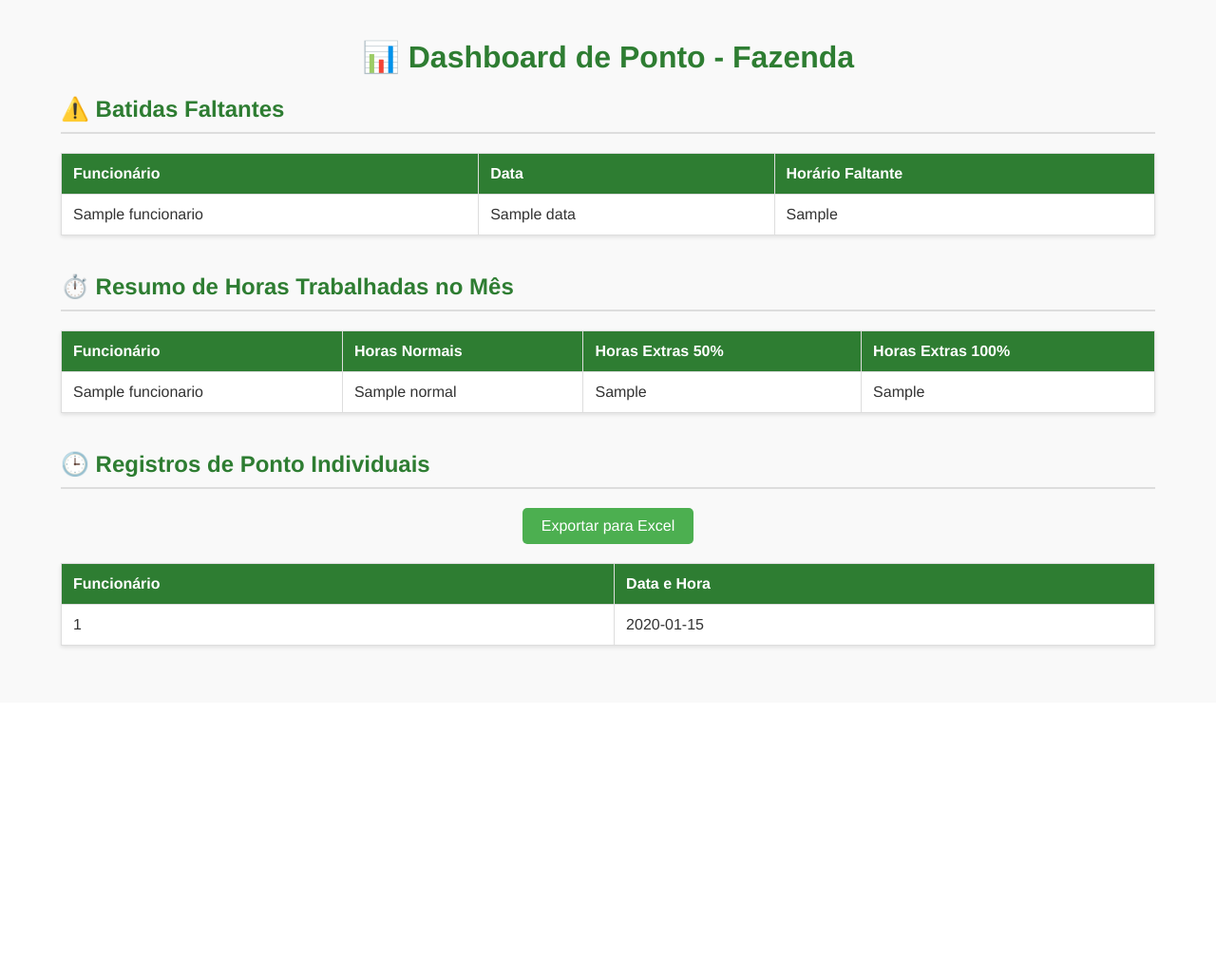
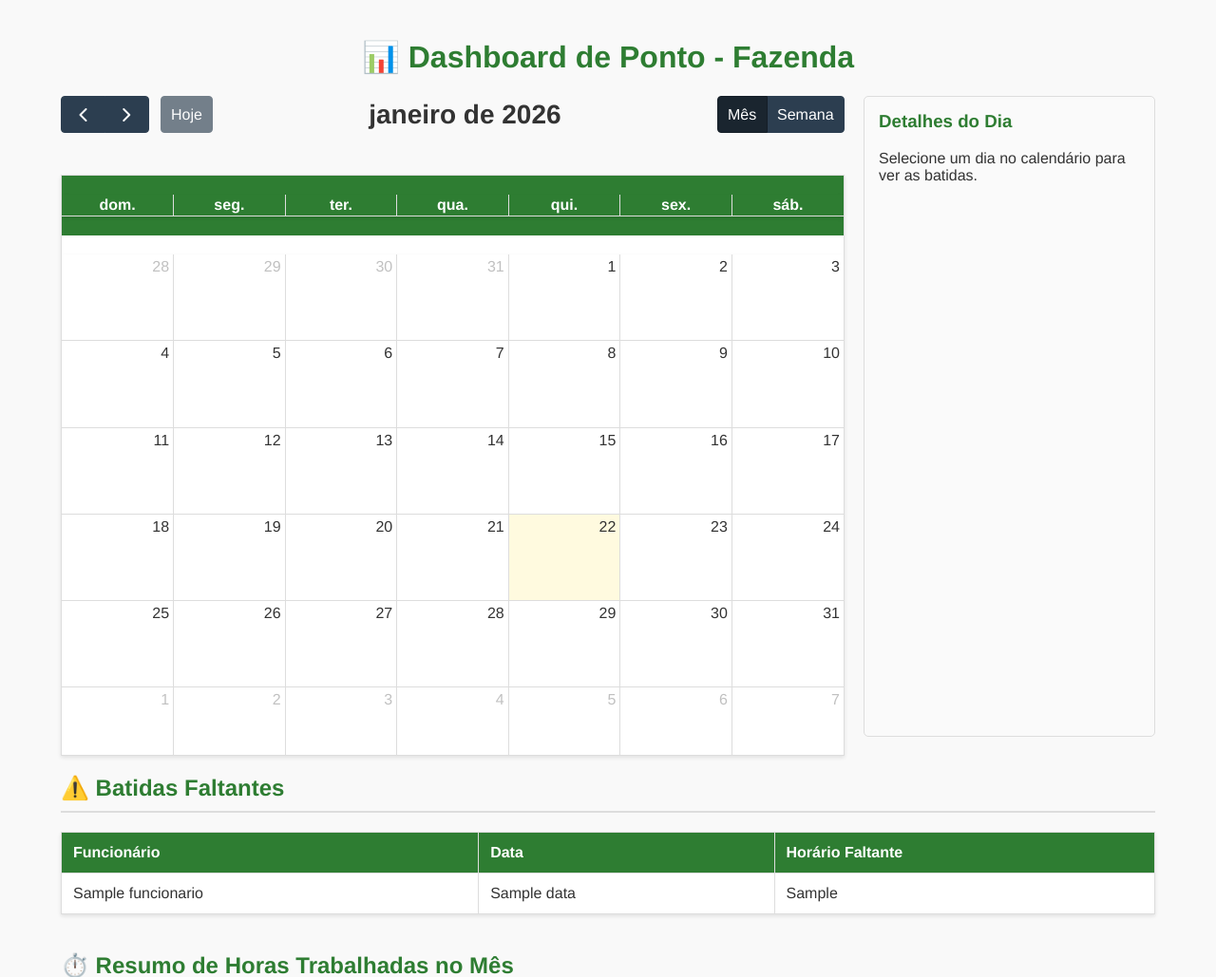
Before and after one commit to c-senju/ponto-fazenda, a Flask app: template templates/index.html in a window 1280 px wide. Shown: the part 71-1100 px from the top of the page at 95% size. Before the commit the page ends 754 px from the top, so only its background shows below. Run offline with Flask 3, Linux system fonts and the light colour scheme; the template is opened without the code that fills it: most values are stand-ins (such as "Sample title", 1, 10 or a date in 2020); lists and menus that the app fills with data are empty; some libraries are stand-ins or nearby versions.

Commit message:
feat: Add interactive calendar to dashboard
- Integrates the FullCalendar.js library to display a month-view calendar.
- Implements a `dateClick` event handler to show the time clock punches for the selected day in a details pane.
- Restructures the dashboard layout to accommodate the new calendar view.
- Restores the database connection in the `index` route, with a fallback to mock data for development.

```diff
--- a/app.py
+++ b/app.py
@@ -174,55 +174,51 @@ def index():
     if not session.get('logged_in'):
         return redirect(url_for('login'))
 
-    # --- DADOS FICTÍCIOS ESTRUTURADOS ---
-    # Simula registros de ponto com falhas e horas extras para testar a lógica.
-    # Usamos uma data fixa (última segunda-feira) para garantir que os dias da semana sejam consistentes.
-    hoje = datetime.now().date()
-    segunda_feira_passada = hoje - timedelta(days=hoje.weekday())
+    registros_brutos = []
+    try:
+        # Tenta conectar ao banco de dados e buscar os registros
+        conn = get_db_connection()
+        cur = conn.cursor()
+        cur.execute("SELECT func_id, horario FROM registros ORDER BY horario DESC")
+        registros_brutos = cur.fetchall()
+        cur.close()
+        conn.close()
+    except Exception as e:
+        print(f"ALERTA: Não foi possível conectar ao banco de dados: {e}")
+        print("Usando dados fictícios para visualização.")
 
-    registros_ficticios = [
-        # --- João ---
-        # Segunda (8h normais)
-        ('1', datetime.combine(segunda_feira_passada, time(7, 5))),
-        ('1', datetime.combine(segunda_feira_passada, time(11, 2))),
-        ('1', datetime.combine(segunda_feira_passada, time(13, 1))),
-        ('1', datetime.combine(segunda_feira_passada, time(17, 8))),
-        # Terça (8h normais + 1h extra 50%)
-        ('1', datetime.combine(segunda_feira_passada + timedelta(days=1), time(7, 1))),
-        ('1', datetime.combine(segunda_feira_passada + timedelta(days=1), time(11, 0))),
-        ('1', datetime.combine(segunda_feira_passada + timedelta(days=1), time(13, 5))),
-        ('1', datetime.combine(segunda_feira_passada + timedelta(days=1), time(18, 2))),
-        # Sábado (4h normais)
-        ('1', datetime.combine(segunda_feira_passada + timedelta(days=5), time(7, 0))),
-        ('1', datetime.combine(segunda_feira_passada + timedelta(days=5), time(11, 0))),
-        # Domingo (2h extra 100%)
-        ('1', datetime.combine(segunda_feira_passada + timedelta(days=6), time(8, 0))),
-        ('1', datetime.combine(segunda_feira_passada + timedelta(days=6), time(10, 0))),
+        # --- DADOS FICTÍCIOS ESTRUTURADOS (Fallback) ---
+        hoje = datetime.now().date()
+        segunda_feira_passada = hoje - timedelta(days=hoje.weekday())
+        registros_brutos = [
+            ('1', datetime.combine(segunda_feira_passada, time(7, 5))),
+            ('1', datetime.combine(segunda_feira_passada, time(11, 2))),
+            ('1', datetime.combine(segunda_feira_passada, time(13, 1))),
+            ('1', datetime.combine(segunda_feira_passada, time(17, 8))),
+            ('1', datetime.combine(segunda_feira_passada + timedelta(days=1), time(7, 1))),
+            ('1', datetime.combine(segunda_feira_passada + timedelta(days=1), time(11, 0))),
+            ('1', datetime.combine(segunda_feira_passada + timedelta(days=1), time(13, 5))),
+            ('1', datetime.combine(segunda_feira_passada + timedelta(days=1), time(18, 2))),
+            ('1', datetime.combine(segunda_feira_passada + timedelta(days=5), time(7, 0))),
+            ('1', datetime.combine(segunda_feira_passada + timedelta(days=5), time(11, 0))),
+            ('1', datetime.combine(segunda_feira_passada + timedelta(days=6), time(8, 0))),
+            ('1', datetime.combine(segunda_feira_passada + timedelta(days=6), time(10, 0))),
+            ('2', datetime.combine(segunda_feira_passada, time(7, 3))),
+            ('2', datetime.combine(segunda_feira_passada, time(11, 1))),
+            ('2', datetime.combine(segunda_feira_passada, time(13, 0))),
+            ('2', datetime.combine(segunda_feira_passada + timedelta(days=1), time(7, 6))),
+            ('2', datetime.combine(segunda_feira_passada + timedelta(days=1), time(11, 4))),
+            ('2', datetime.combine(segunda_feira_passada + timedelta(days=1), time(13, 2))),
+            ('2', datetime.combine(segunda_feira_passada + timedelta(days=1), time(17, 9))),
+            ('2', datetime.combine(segunda_feira_passada + timedelta(days=5), time(7, 0))),
+            ('2', datetime.combine(segunda_feira_passada + timedelta(days=5), time(13, 0))),
+        ]
 
-        # --- Maria ---
-        # Segunda (Batida ímpar, apenas as 2 primeiras são consideradas -> 4h normais)
-        ('2', datetime.combine(segunda_feira_passada, time(7, 3))),
-        ('2', datetime.combine(segunda_feira_passada, time(11, 1))),
-        ('2', datetime.combine(segunda_feira_passada, time(13, 0))), # Esta será ignorada
-        # Terça (8h normais)
-        ('2', datetime.combine(segunda_feira_passada + timedelta(days=1), time(7, 6))),
-        ('2', datetime.combine(segunda_feira_passada + timedelta(days=1), time(11, 4))),
-        ('2', datetime.combine(segunda_feira_passada + timedelta(days=1), time(13, 2))),
-        ('2', datetime.combine(segunda_feira_passada + timedelta(days=1), time(17, 9))),
-        # Sábado (4h normais + 2h extra 50%)
-        ('2', datetime.combine(segunda_feira_passada + timedelta(days=5), time(7, 0))),
-        ('2', datetime.combine(segunda_feira_passada + timedelta(days=5), time(13, 0))),
-    ]
-
-    # Processa os dados para encontrar pontos faltantes
-    pontos_faltantes = processar_pontos_faltantes(registros_ficticios, funcionarios)
-
-    # Calcula as horas trabalhadas e extras
-    resumo_horas = calcular_horas_trabalhadas(registros_ficticios, funcionarios)
-
-    # Prepara os dados brutos para a visualização da tabela de registros
+    # Processa os dados (sejam eles do banco ou fictícios)
+    pontos_faltantes = processar_pontos_faltantes(registros_brutos, funcionarios)
+    resumo_horas = calcular_horas_trabalhadas(registros_brutos, funcionarios)
     dados_mapeados = sorted(
-        [(funcionarios.get(r[0], "Desconhecido"), r[1]) for r in registros_ficticios],
+        [(funcionarios.get(str(r[0]), "Desconhecido"), r[1]) for r in registros_brutos],
         key=lambda x: x[1],
         reverse=True
     )
--- a/templates/base.html
+++ b/templates/base.html
@@ -39,6 +39,8 @@
         }
         {% block style %}{% endblock %}
     </style>
+    <!-- FullCalendar CSS -->
+    <link href="https://cdn.jsdelivr.net/npm/fullcalendar@5.11.3/main.min.css" rel="stylesheet">
 </head>
 <body>
     <div class="header">
@@ -50,5 +52,10 @@
     <div class="container">
         {% block content %}{% endblock %}
     </div>
+
+    <!-- FullCalendar JS -->
+    <script src="https://cdn.jsdelivr.net/npm/fullcalendar@5.11.3/main.min.js"></script>
+    <!-- FullCalendar Portuguese Language -->
+    <script src="https://cdn.jsdelivr.net/npm/fullcalendar@5.11.3/locales/pt-br.js"></script>
 </body>
 </html>
--- a/templates/index.html
+++ b/templates/index.html
@@ -3,6 +3,27 @@
 {% block title %}Dashboard - Ponto Fazenda{% endblock %}
 
 {% block style %}
+    #calendar-container {
+        display: flex;
+        gap: 20px;
+        margin-bottom: 40px;
+    }
+    #calendar {
+        flex: 3; /* Calendar takes up more space */
+        max-width: 900px;
+    }
+    #day-details {
+        flex: 1; /* Details pane takes up less space */
+        padding: 15px;
+        border: 1px solid #ddd;
+        border-radius: 5px;
+        background-color: #fafafa;
+        min-height: 400px; /* Ensure it has some height */
+    }
+    #day-details h3 {
+        margin-top: 0;
+        color: #2e7d32;
+    }
     .dashboard-section {
         margin-bottom: 40px;
     }
@@ -56,6 +77,15 @@
 
 {% block content %}
     <h1>📊 Dashboard de Ponto - Fazenda</h1>
+
+    <!-- Seção do Calendário Interativo -->
+    <div id="calendar-container">
+        <div id="calendar"></div>
+        <div id="day-details">
+            <h3>Detalhes do Dia</h3>
+            <p>Selecione um dia no calendário para ver as batidas.</p>
+        </div>
+    </div>
 
     <!-- Seção de Batidas Faltantes -->
     <div class="dashboard-section">
@@ -136,4 +166,59 @@
             </tbody>
         </table>
     </div>
+
+    <script>
+        document.addEventListener('DOMContentLoaded', function() {
+            // Converte os dados de ponto do Flask para um formato que o JavaScript entende
+            const pontosData = {{ pontos|tojson }};
+
+            // Inicializa o calendário
+            const calendarEl = document.getElementById('calendar');
+            const calendar = new FullCalendar.Calendar(calendarEl, {
+                locale: 'pt-br', // Define o idioma para português do Brasil
+                initialView: 'dayGridMonth', // Visão inicial de mês
+                headerToolbar: {
+                    left: 'prev,next today',
+                    center: 'title',
+                    right: 'dayGridMonth,timeGridWeek'
+                },
+                dateClick: function(info) {
+                    // Encontra o container onde os detalhes serão exibidos
+                    const detailsEl = document.getElementById('day-details');
+
+                    // Converte a data clicada para o formato YYYY-MM-DD para comparação
+                    const clickedDateStr = info.dateStr;
+
+                    // Filtra os pontos para encontrar os que correspondem à data clicada
+                    const punchesForDay = pontosData.filter(ponto => {
+                        // A data do ponto vem no formato 'Sat, 13 Jul 2024 07:05:00 GMT'
+                        // Precisamos converter para o mesmo formato da data clicada
+                        const pontoDate = new Date(ponto[1]);
+                        const pontoDateStr = pontoDate.toISOString().split('T')[0];
+                        return pontoDateStr === clickedDateStr;
+                    });
+
+                    // Formata a data para exibição no cabeçalho
+                    const displayDate = new Date(info.dateStr).toLocaleDateString('pt-BR', { timeZone: 'UTC' });
+
+                    // Gera o HTML para os detalhes
+                    let html = `<h3>Batidas de ${displayDate}</h3>`;
+                    if (punchesForDay.length > 0) {
+                        html += '<ul>';
+                        punchesForDay.forEach(ponto => {
+                            const time = new Date(ponto[1]).toLocaleTimeString('pt-BR', { hour: '2-digit', minute: '2-digit' });
+                            html += `<li>${ponto[0]}: ${time}</li>`;
+                        });
+                        html += '</ul>';
+                    } else {
+                        html += '<p>Nenhuma batida registrada neste dia.</p>';
+                    }
+
+                    detailsEl.innerHTML = html;
+                }
+            });
+
+            calendar.render();
+        });
+    </script>
 {% endblock %}
```
